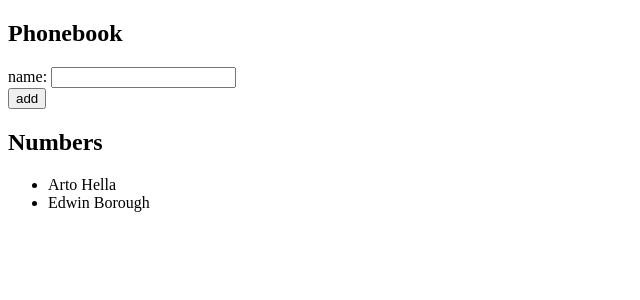
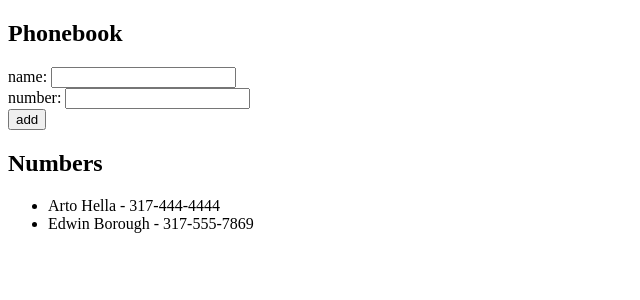
Before and after one commit to aelishRollo/fullstackopen, a React (Vite) app in the folder part2/part2/: page / in a window 1280 px wide. Shown: the top 300 px of the page, without its empty margins (0-640 px from the left). Built offline with nearby package versions, Linux system fonts and the light colour scheme.

Commit message:
2.8 Done

```diff
--- a/part2/part2/src/App.jsx
+++ b/part2/part2/src/App.jsx
@@ -3,16 +3,24 @@ import { useState } from 'react'
 const App = () => {
   const [persons, setPersons] = useState([
     {name: 'Arto Hella',
+      number: "317-444-4444",
       id: 0
     },
     {name: 'Edwin Borough',
+      number: "317-555-7869",
       id: 1
     }
   ])
   const [newName, setNewName] = useState('')
+  const [newNumber, setNewNumber] = useState('')
 
-  const handleInput = (event) => {
+  const handleNewName = (event) => {
     setNewName(event.target.value)
+    console.log(event.target.value)
+  }
+
+  const handleNewNumber = (event) => {
+    setNewNumber(event.target.value)
     console.log(event.target.value)
   }
 
@@ -24,10 +32,12 @@ const App = () => {
     } else {
         const newPerson = {
           name: newName,
+          number: newNumber,
           id: persons.length + 1
         }
         setPersons(persons.concat(newPerson))
-
+        setNewName('')
+        setNewNumber('')
       }
   }
 
@@ -39,7 +49,10 @@ const App = () => {
       <h2>Phonebook</h2>
       <form onSubmit={addPerson}>
         <div>
-          name: <input value={newName} onChange={handleInput}/>
+          name: <input value={newName} onChange={handleNewName}/>
+        </div>
+        <div>
+          number: <input value={newNumber} onChange={handleNewNumber}/>
         </div>
         <div>
           <button type="submit">add</button>
@@ -47,7 +60,7 @@ const App = () => {
       </form>
       <h2>Numbers</h2>
       <ul>
-        {persons.map((person) => <li key={person.id}>{person.name}</li>)}
+        {persons.map((person) => <li key={person.id}>{person.name}   -   {person.number}</li>)}
       </ul>
     </div>
   )
```
